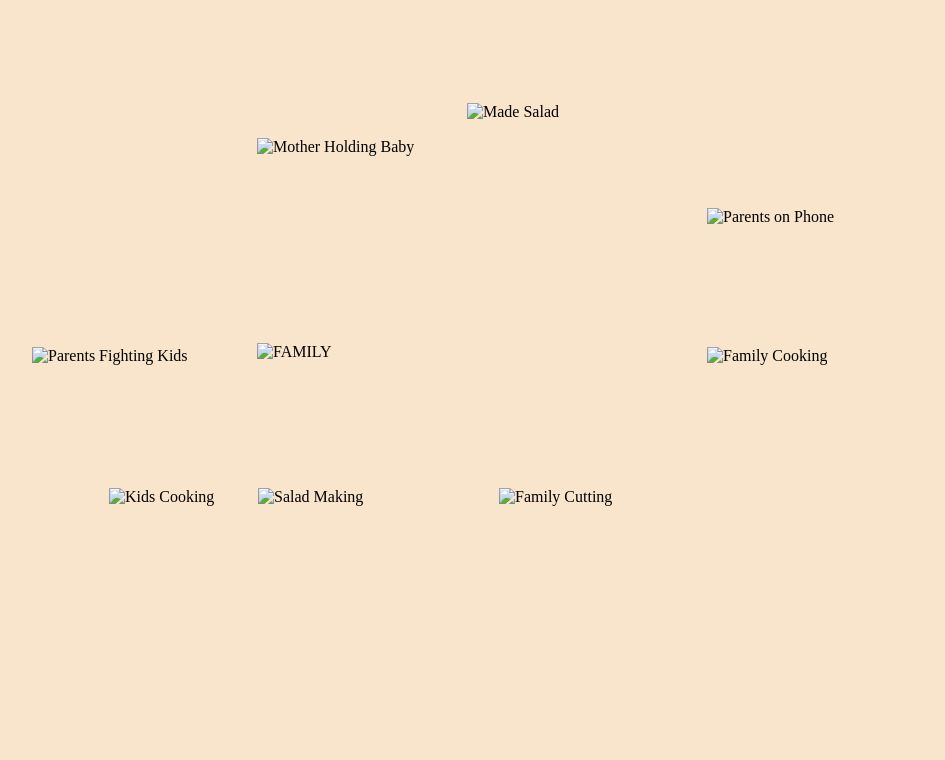
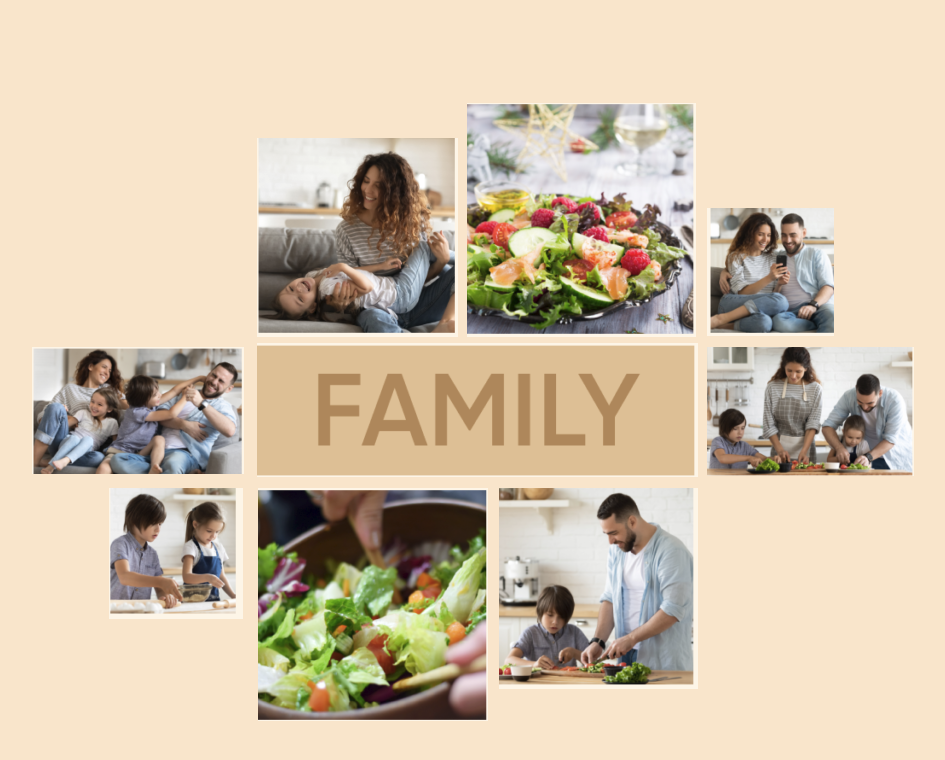
Before and after one commit to BernardoCastillo/collage, a plain HTML site: page index.html in a window 1280 px wide. Shown: the whole page, without its empty margins (291-1236 px from the left). Drawn offline with Linux system fonts and the light colour scheme.

Commit message:
index.html

```diff
--- a/index.html
+++ b/index.html
@@ -51,14 +51,14 @@
     </style>
 </head>
 <body>
-    <img class="img9" src="img9.PNG" alt="FAMILY">
-    <img class="img1" src="img1.PNG" alt="Mother Holding Baby">
-    <img class="img2" src="img2.PNG" alt="Made Salad">
-    <img class="img3" src="img3.PNG" alt="Parents on Phone">
-    <img class="img4" src="img4.PNG" alt="Parents Fighting Kids">
-    <img class="img5" src="img5.PNG" alt="Family Cooking">
-    <img class="img6" src="img6.PNG" alt="Kids Cooking">
-    <img class="img7" src="img7.PNG" alt="Salad Making">
-    <img class="img8" src="img8.PNG" alt="Family Cutting">
+    <img class="img9" src="img/img9.PNG" alt="FAMILY">
+    <img class="img1" src="img/img1.PNG" alt="Mother Holding Baby">
+    <img class="img2" src="img/img2.PNG" alt="Made Salad">
+    <img class="img3" src="img/img3.PNG" alt="Parents on Phone">
+    <img class="img4" src="img/img4.PNG" alt="Parents Fighting Kids">
+    <img class="img5" src="img/img5.PNG" alt="Family Cooking">
+    <img class="img6" src="img/img6.PNG" alt="Kids Cooking">
+    <img class="img7" src="img/img7.PNG" alt="Salad Making">
+    <img class="img8" src="img/img8.PNG" alt="Family Cutting">
 </body>
 </html>
```
